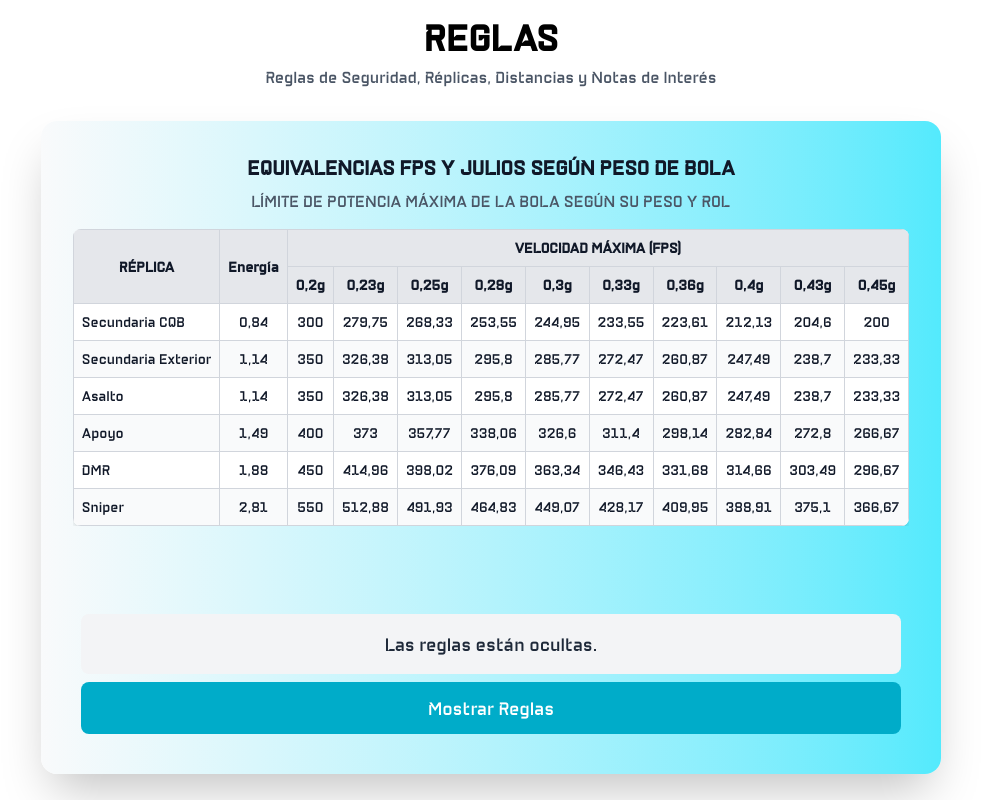
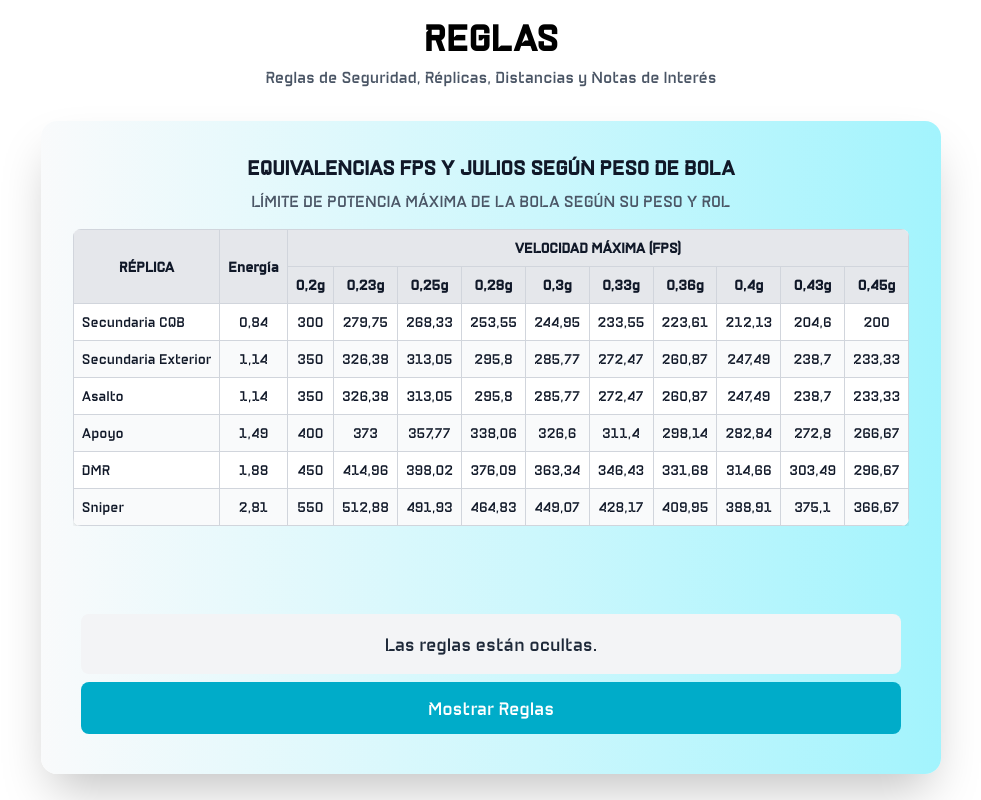
Before and after one commit to javihpdev/AirsoftAtlantico, a SvelteKit app: page / in a window 1280 px wide. Shown: the part 1920-2720 px from the top of the page, without its empty margins (149-1130 px from the left). Built offline with nearby package versions, Linux system fonts and the light colour scheme.

Commit message:
Ajustadas las reglas con el margen x

```diff
--- a/src/routes/+page.svelte
+++ b/src/routes/+page.svelte
@@ -91,7 +91,7 @@
     <section id="rules" class="flex flex-col w-full max-w-full justify-center items-center scroll-mt-32">
     <h2 class="text-4xl font-bold max-w-[85%] text-center">REGLAS</h2>
 		<p class="mt-2 text-gray-600 max-w-[85%] text-center">Reglas de Seguridad, Réplicas, Distancias y Notas de Interés</p>
-    <div class="bg-gradient-to-r from-gray-50 to-cyan-300 shadow-2xl rounded-2xl my-8 text-lg text-gray-900 text-center transition-transform duration-300 hover:shadow-cyan-400/40">
+    <div class="bg-gradient-to-r from-gray-50 to-cyan-200 shadow-2xl rounded-2xl my-8 text-lg text-gray-900 text-center transition-transform duration-300 hover:shadow-cyan-400/40 max-w-[90%]">
             <Rules/>
         </div>
     </section>
```
